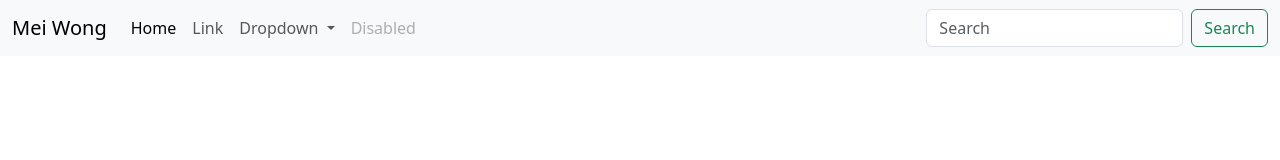
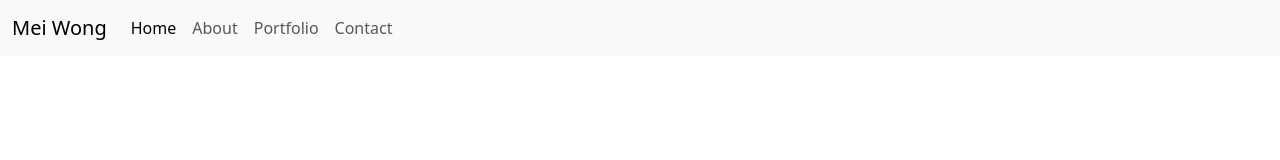
Before and after one commit to JeremyGreig/Bootstrap-portfolio, a plain HTML site: page index.html in a window 1280 px wide. Drawn offline with nearby package versions, Linux system fonts and the light colour scheme.

Commit message:
Setup navbar, removed existing bootstrap drop that's not needed. Added contact link

```diff
--- a/index.html
+++ b/index.html
@@ -21,30 +21,18 @@
           <div class="collapse navbar-collapse" id="navbarSupportedContent">
             <ul class="navbar-nav me-auto mb-2 mb-lg-0">
               <li class="nav-item">
-                <a class="nav-link active" aria-current="page" href="#">Home</a>
+                <a class="nav-link active" aria-current="page" href="index.html">Home</a>
               </li>
               <li class="nav-item">
-                <a class="nav-link" href="index.html">Link</a>
-              </li>
-              <li class="nav-item dropdown">
-                <a class="nav-link dropdown-toggle" href="#" role="button" data-bs-toggle="dropdown" aria-expanded="false">
-                  Dropdown
-                </a>
-                <ul class="dropdown-menu">
-                  <li><a class="dropdown-item" href="#">Action</a></li>
-                  <li><a class="dropdown-item" href="#">Another action</a></li>
-                  <li><hr class="dropdown-divider"></li>
-                  <li><a class="dropdown-item" href="#">Something else here</a></li>
-                </ul>
+                <a class="nav-link" href="#about">About</a>
               </li>
               <li class="nav-item">
-                <a class="nav-link disabled" aria-disabled="true">Disabled</a>
+                <a class="nav-link" href="#portfolio">Portfolio</a>
+              </li>
+              <li class="nav-item">
+                <a class="nav-link" href="#Contact">Contact</a>
               </li>
             </ul>
-            <form class="d-flex" role="search">
-              <input class="form-control me-2" type="search" placeholder="Search" aria-label="Search">
-              <button class="btn btn-outline-success" type="submit">Search</button>
-            </form>
           </div>
         </div>
       </nav>
```
